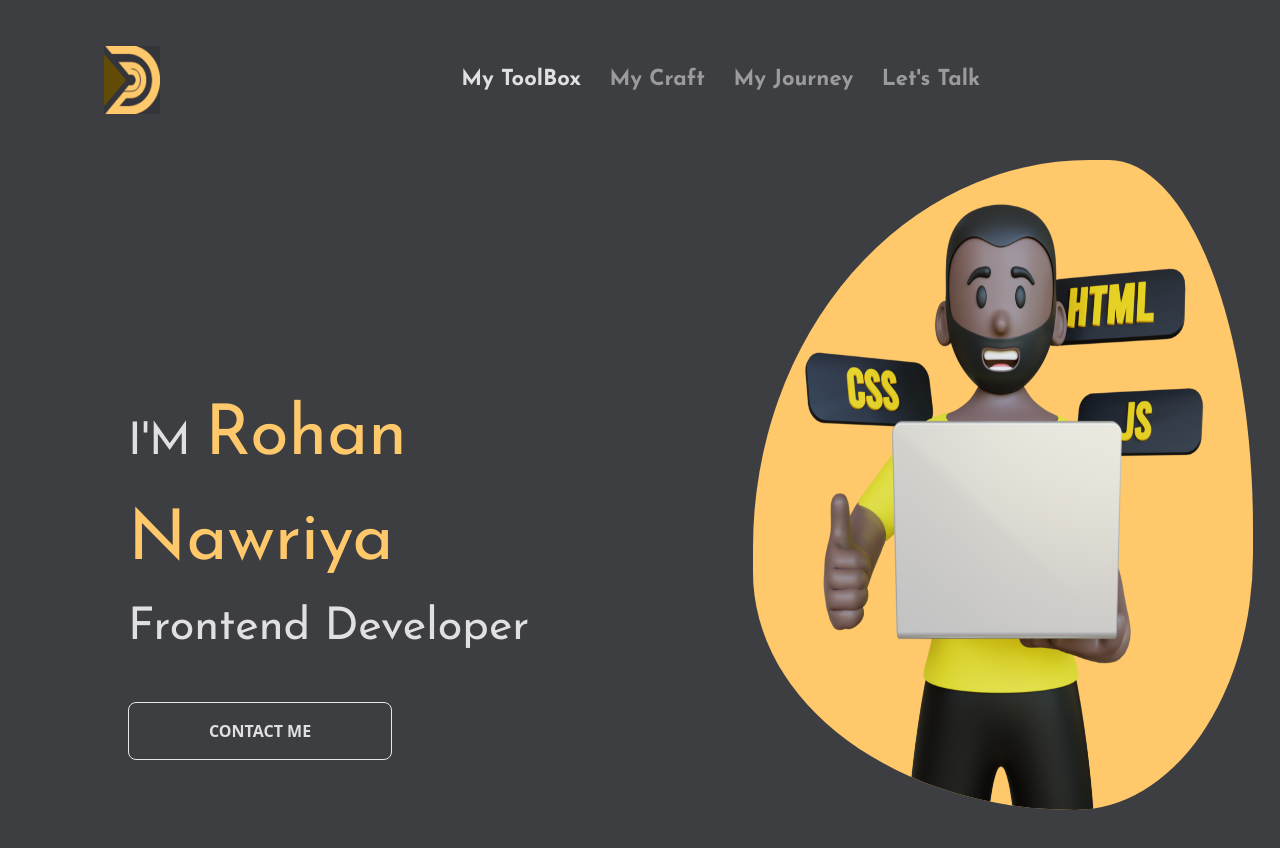
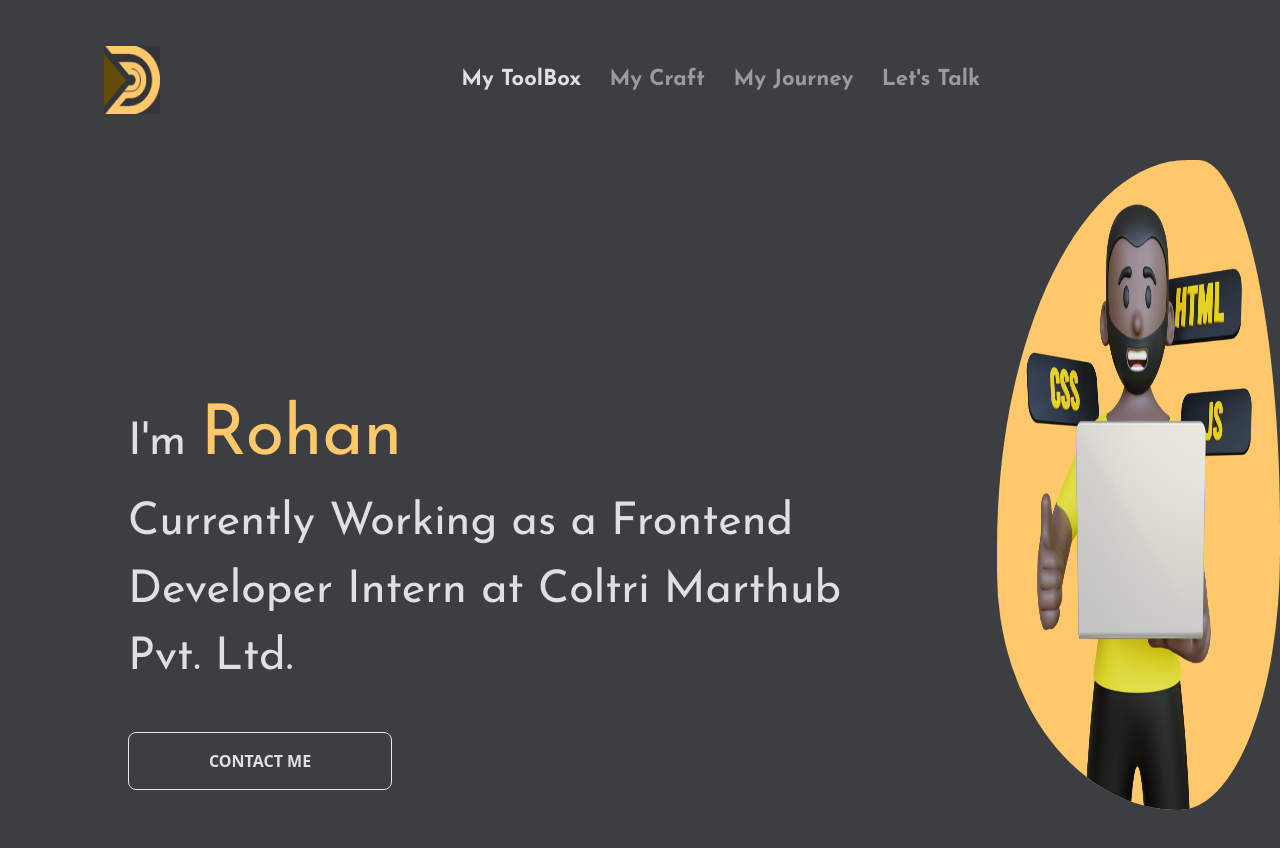
Before and after one commit to terminalrohan/Portfolio, a React (Vite) app: page / in a window 1280 px wide. Shown: the top 848 px of the page. Built offline with nearby package versions, Linux system fonts and the light colour scheme.

Commit message:
Update Home.jsx

```diff
--- a/src/Components/Home.jsx
+++ b/src/Components/Home.jsx
@@ -14,7 +14,7 @@ const Home = () => {
     <div className='wrapper w-full h-full bg-DarkColor flex custom-bottom-shadow ' >
       <div className="text py-[14rem] px-[8rem] sm:py-[2rem] sm:px-[1rem]">
         <h1 className='text-[45px] sm:text-[20px] josefin-sans-light text-PrimiaryColor'>
-            I'M <span className='text-[70px] sm:text-[25px] text-SecondaryColor osefin-sans-bold'>Rohan Nawriya</span> <br/> Frontend Developer <br/>
+            I'm <span className='text-[70px] sm:text-[25px] text-SecondaryColor osefin-sans-bold'>Rohan </span> <br/> Currently Working as a Frontend Developer Intern at Coltri Marthub Pvt. Ltd. <br/>
         </h1>
         <a href="https://www.linkedin.com/in/rohan-nawriya-326698300/">
         <button
```
